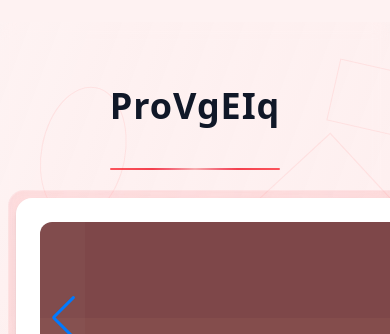
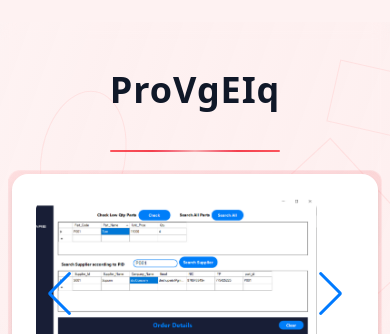
Before and after one commit to Kc-Dhana/portfolio, a React (Vite) app: page / in a window 390 px wide. Shown: the part 1666-2000 px from the top of the page. Built offline with nearby package versions, Linux system fonts and the light colour scheme.

Commit message:
make mobile responsive

```diff
--- a/src/pages/homePage.jsx
+++ b/src/pages/homePage.jsx
@@ -357,32 +357,68 @@ export default function Homepage() {
 {/* Projects Section */}
 <motion.section
   id="projects"
-        className="relative py-16 sm:py-20 px-4 sm:px-6 lg:px-12 bg-gradient-to-br from-red-50/30 to-red-100/20 dark:from-red-900/20 dark:to-gray-900/80 backdrop-blur-sm overflow-hidden"
+  className="relative
+            py-12 xs:py-14 sm:py-16 md:py-16 lg:py-20 xl:py-20
+            px-3 xs:px-4 sm:px-6 md:px-6 lg:px-12 xl:px-12
+            bg-gradient-to-br from-red-50/30 to-red-100/20 dark:from-red-900/20 dark:to-gray-900/80
+            backdrop-blur-sm overflow-hidden"
   initial={{ opacity: 0 }}
   whileInView={{ opacity: 1 }}
   transition={{ duration: 1.2, ease: "easeOut" }}
   viewport={{ once: true, margin: "-100px" }}
 >
   <GeometricShapes />
-        <FloatingDots count={25} className="opacity-60" />
+  <FloatingDots
+    count={15}
+    className="opacity-60 sm:hidden" // Fewer dots on mobile
+  />
+  <FloatingDots
+    count={25}
+    className="opacity-60 hidden sm:block" // Original count for tablet+
+  />
 
   <div className="relative z-10">
     <motion.div
-            className="text-center mb-8 sm:mb-12"
+      className="text-center
+                mb-6 xs:mb-7 sm:mb-8 md:mb-8 lg:mb-12 xl:mb-12"
       initial={{ opacity: 0, y: -50 }}
       whileInView={{ opacity: 1, y: 0 }}
       transition={{ duration: 0.8, delay: 0.2 }}
       viewport={{ once: true }}
     >
       <div className="relative inline-block">
-              <ScrambleText text="Projects" speed={100} />
+        <ScrambleText
+          text="Projects"
+          speed={100}
+          className="text-2xl xs:text-3xl sm:text-4xl md:text-5xl lg:text-6xl xl:text-6xl
+                    font-extrabold text-gray-900 dark:text-white"
+        />
         {/* Modern underline */}
-              <div className="absolute -bottom-1 left-0 w-full h-0.5 bg-gradient-to-r from-red-500 via-red-600 to-red-500 dark:from-red-400 dark:via-red-500 dark:to-red-400 rounded-full opacity-80"></div>
-              <div className="absolute -bottom-1 left-1/4 w-1/2 h-0.5 bg-gradient-to-r from-transparent via-white dark:via-gray-200 to-transparent rounded-full opacity-60"></div>
+        <div className="absolute
+                       -bottom-0.5 xs:-bottom-0.5 sm:-bottom-1 md:-bottom-1 lg:-bottom-1 xl:-bottom-1
+                       left-0 w-full
+                       h-0.5 sm:h-0.5 md:h-0.5 lg:h-0.5 xl:h-0.5
+                       bg-gradient-to-r from-red-500 via-red-600 to-red-500
+                       dark:from-red-400 dark:via-red-500 dark:to-red-400
+                       rounded-full opacity-80"></div>
+        <div className="absolute
+                       -bottom-0.5 xs:-bottom-0.5 sm:-bottom-1 md:-bottom-1 lg:-bottom-1 xl:-bottom-1
+                       left-1/4 w-1/2
+                       h-0.5 sm:h-0.5 md:h-0.5 lg:h-0.5 xl:h-0.5
+                       bg-gradient-to-r from-transparent via-white dark:via-gray-200 to-transparent
+                       rounded-full opacity-60"></div>
       </div>
     </motion.div>
 
-          <div className="grid md:grid-cols-2 gap-6 sm:gap-8 lg:gap-10 max-w-6xl mx-auto">
+    <div className="grid
+                   grid-cols-1
+                   sm:grid-cols-2
+                   md:grid-cols-2
+                   lg:grid-cols-2
+                   xl:grid-cols-2
+                   gap-4 xs:gap-5 sm:gap-4 md:gap-8 lg:gap-10 xl:gap-10
+                   max-w-sm xs:max-w-md sm:max-w-3xl md:max-w-4xl lg:max-w-6xl xl:max-w-6xl
+                   mx-auto">
       {projects.map((p, i) => (
         <motion.div
           key={i}
@@ -398,7 +434,14 @@ export default function Homepage() {
           viewport={{ once: true }}
           className="relative group"
         >
-                <div className="absolute -inset-2 bg-gradient-to-r from-red-500/10 to-red-600/10 dark:from-red-900/20 dark:to-gray-900/30 rounded-2xl backdrop-blur-sm border border-white/20 dark:border-white/10 group-hover:scale-105 transition-all duration-300"></div>
+          <div className="absolute
+                         -inset-1 xs:-inset-1.5 sm:-inset-2 md:-inset-2 lg:-inset-2 xl:-inset-2
+                         bg-gradient-to-r from-red-500/10 to-red-600/10
+                         dark:from-red-900/20 dark:to-gray-900/30
+                         rounded-xl xs:rounded-xl sm:rounded-2xl md:rounded-2xl lg:rounded-2xl xl:rounded-2xl
+                         backdrop-blur-sm border border-white/20 dark:border-white/10
+                         group-hover:scale-105
+                         transition-all duration-300"></div>
           <div className="relative z-10">
             <ProjectCard {...p} />
           </div>
```
Lines whose indentation alone changed are shown as unchanged.
